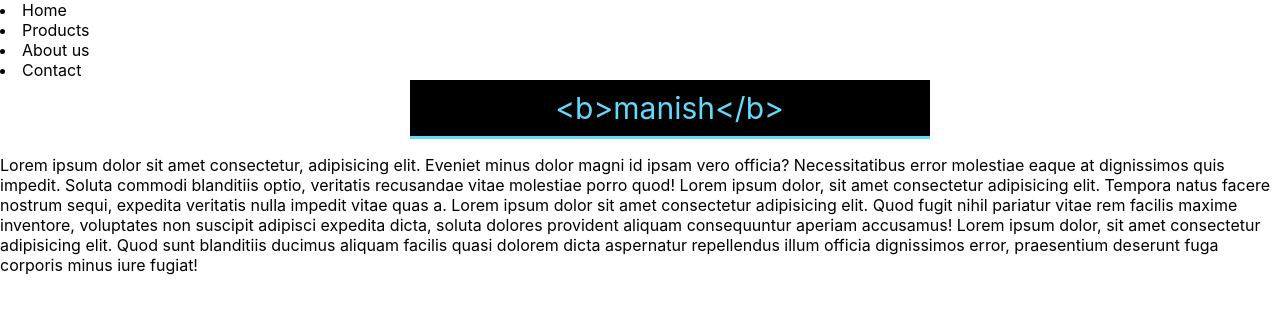
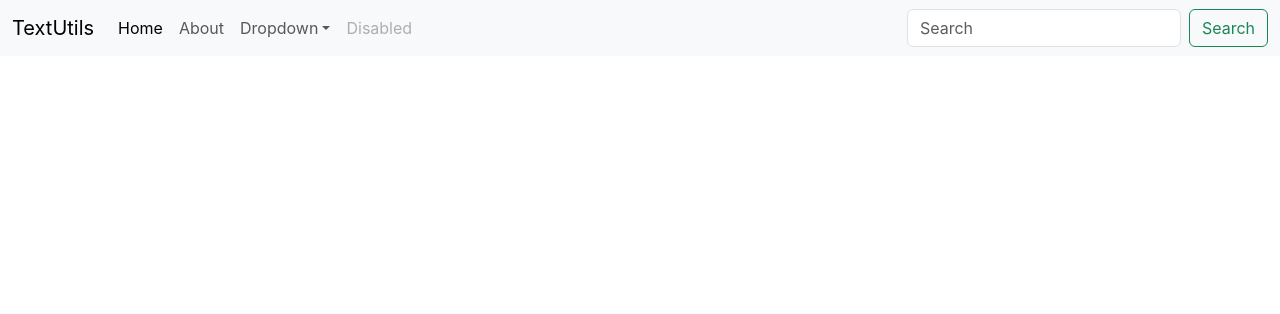
Before and after one commit to Manish72366/TextUtils, a React (Create React App) app: page / in a window 1280 px wide. Shown: the top 314 px of the page. Built offline with nearby package versions, Linux system fonts and the light colour scheme.

Commit message:
Bootstrap added

```diff
--- a/public/index.html
+++ b/public/index.html
@@ -10,11 +10,12 @@
       content="Web site created using create-react-app"
     />
     <link rel="apple-touch-icon" href="%PUBLIC_URL%/logo192.png" />
+    <link href="https://cdn.jsdelivr.net/npm/bootstrap@5.3.1/dist/css/bootstrap.min.css" rel="stylesheet" integrity="sha384-4bw+/aepP/YC94hEpVNVgiZdgIC5+VKNBQNGCHeKRQN+PtmoHDEXuppvnDJzQIu9" crossorigin="anonymous">
     <!--
       manifest.json provides metadata used when your web app is installed on a
       user's mobile device or desktop. See https://developers.google.com/web/fundamentals/web-app-manifest/
     -->
-    <link rel="manifest" href="%PUBLIC_URL%/manifest.json" />
+     <link rel="manifest" href="%PUBLIC_URL%/manifest.json" /> </head> <!-- this is bootstrap css  -->
     <!--
       Notice the use of %PUBLIC_URL% in the tags above.
       It will be replaced with the URL of the `public` folder during the build.
@@ -39,5 +40,7 @@
       To begin the development, run `npm start` or `yarn start`.
       To create a production bundle, use `npm run build` or `yarn build`.
     -->
+    <!--  This is bootstrap js-->
+    <script src="https://cdn.jsdelivr.net/npm/bootstrap@5.3.1/dist/js/bootstrap.bundle.min.js" integrity="sha384-HwwvtgBNo3bZJJLYd8oVXjrBZt8cqVSpeBNS5n7C8IVInixGAoxmnlMuBnhbgrkm" crossorigin="anonymous"></script>
   </body>
 </html>
--- a/src/App.js
+++ b/src/App.js
@@ -1,31 +1,47 @@
 import "./manish.css";
-// React is a framework and also a library.
-// we have props and state in react
-// To start app use (npm start) in terminal
-// npm run build  this is for production build
-// function based component we use  and a old component is class based. but function based component is easy to use so that's why.
+// 1. In computer programming, a library refers to a collection of files, programs, routines, scripts, or functions that can be referenced in the programming code. These libraries are more complex than routines, optimized, and may even be designed by the same programmers behind the programming language.
+// A software framework is a structure that you can use to build software. It acts as a foundation so you don't have to deal with creating unnecessary extra logic from scratch.
 let name = "<b>manish</b>"; // This will not look like bold this will look same as a string written  .
 function App() {
   return (
-    // return only one element in JSX
-    // if more then one element are there in different container . so use JSX fragment.
-    // JSX actually a modified html inside which we can write js also.
-    // here class replaced by className , for = htmlFor , tabindex = tabIndex.
-    // Don't put unterminated element.
-    // ex . <img src="" alt="" > so instead of that we do <img src ="" alt =""/>
-    // Babel compiles JSX down to React.createElement() calls.
     <>
-
-      <nav>
-        <li>Home</li>
-        <li>Products</li>
-        <li>About us</li>
-        <li>Contact</li>
-      </nav>
-       <div className="container">{name}</div> {/*using js inside the JSX. */}
-
-      <p>Lorem ipsum dolor sit amet consectetur, adipisicing elit. Eveniet minus dolor magni id ipsam vero officia? Necessitatibus error molestiae eaque at dignissimos quis impedit. Soluta commodi blanditiis optio, veritatis recusandae vitae molestiae porro quod! Lorem ipsum dolor, sit amet consectetur adipisicing elit. Tempora natus facere nostrum sequi, expedita veritatis nulla impedit vitae quas a. Lorem ipsum dolor sit amet consectetur adipisicing elit. Quod fugit nihil pariatur vitae rem facilis maxime inventore, voluptates non suscipit adipisci expedita dicta, soluta dolores provident aliquam consequuntur aperiam accusamus! Lorem ipsum dolor, sit amet consectetur adipisicing elit. Quod sunt blanditiis ducimus aliquam facilis quasi dolorem dicta aspernatur repellendus illum officia dignissimos error, praesentium deserunt fuga corporis minus iure fugiat!</p>
-    </> // This is a fragmented element.
+    <nav className="navbar navbar-expand-lg bg-body-tertiary">  {/* class = className in the react and some changes are also  for = HtmlFor , tab = Tab and so other*/}
+  <div className="container-fluid">
+    <a className="navbar-brand" href="/">TextUtils</a>
+    <button className="navbar-toggler" type="button" data-bs-toggle="collapse" data-bs-target="/navbarSupportedContent" aria-controls="navbarSupportedContent" aria-expanded="false" aria-label="Toggle navigation">
+      <span className="navbar-toggler-icon"></span>
+    </button>
+    <div className="collapse navbar-collapse" id="navbarSupportedContent">
+      <ul className="navbar-nav me-auto mb-2 mb-lg-0">
+        <li className="nav-item">
+          <a className="nav-link active" aria-current="page" href="/">Home</a>
+        </li>
+        <li className="nav-item">
+          <a className="nav-link" href="/">About</a> {/* href = "/" means link to the same page where you are */}
+        </li>
+        <li className="nav-item dropdown">
+          <a className="nav-link dropdown-toggle" href="/" role="button" data-bs-toggle="dropdown" aria-expanded="false">
+            Dropdown
+          </a>
+          <ul className="dropdown-menu">
+            <li><a className="dropdown-item" href="/">Action</a></li>
+            <li><a className="dropdown-item" href="/">Another action</a></li>
+            <li><hr className="dropdown-divider"/></li> {/* non closing tags like hr should close by /> */}
+            <li><a className="dropdown-item" href="/">Something else here</a></li>
+          </ul>
+        </li>
+        <li className="nav-item">
+          <a className="nav-link disabled" aria-disabled="true">Disabled</a>
+        </li>
+      </ul>
+      <form className="d-flex" role="search">
+        <input className="form-control me-2" type="search" placeholder="Search" aria-label="Search"/>
+        <button className="btn btn-outline-success" type="submit">Search</button>
+      </form>
+    </div>
+  </div>
+</nav>
+</>
   );
 }
 
--- /dev/null
+++ b/src/module2.mjs
@@ -0,0 +1,5 @@
+// import ele from './module1.mjs' // importing ele from module1 file.
+import ele , {a,b,d} from './module1.mjs'
+// import ele , {a,b,d} from './module1.mjs' so ele is by default but not other so you can put any name in place of ele but {a,b,d} are not default so they must have same name as what we are exporting.
+console.log(ele);
+console.log(a + " " +  b + " " + d);
--- /dev/null
+++ b/src/tempCodeRunnerFile.mjs
@@ -0,0 +1 @@
+console.log(a + " " +  b + " " + d);
```
Also changed, not shown: src/module1.mjs (added, +9 -0 lines).
